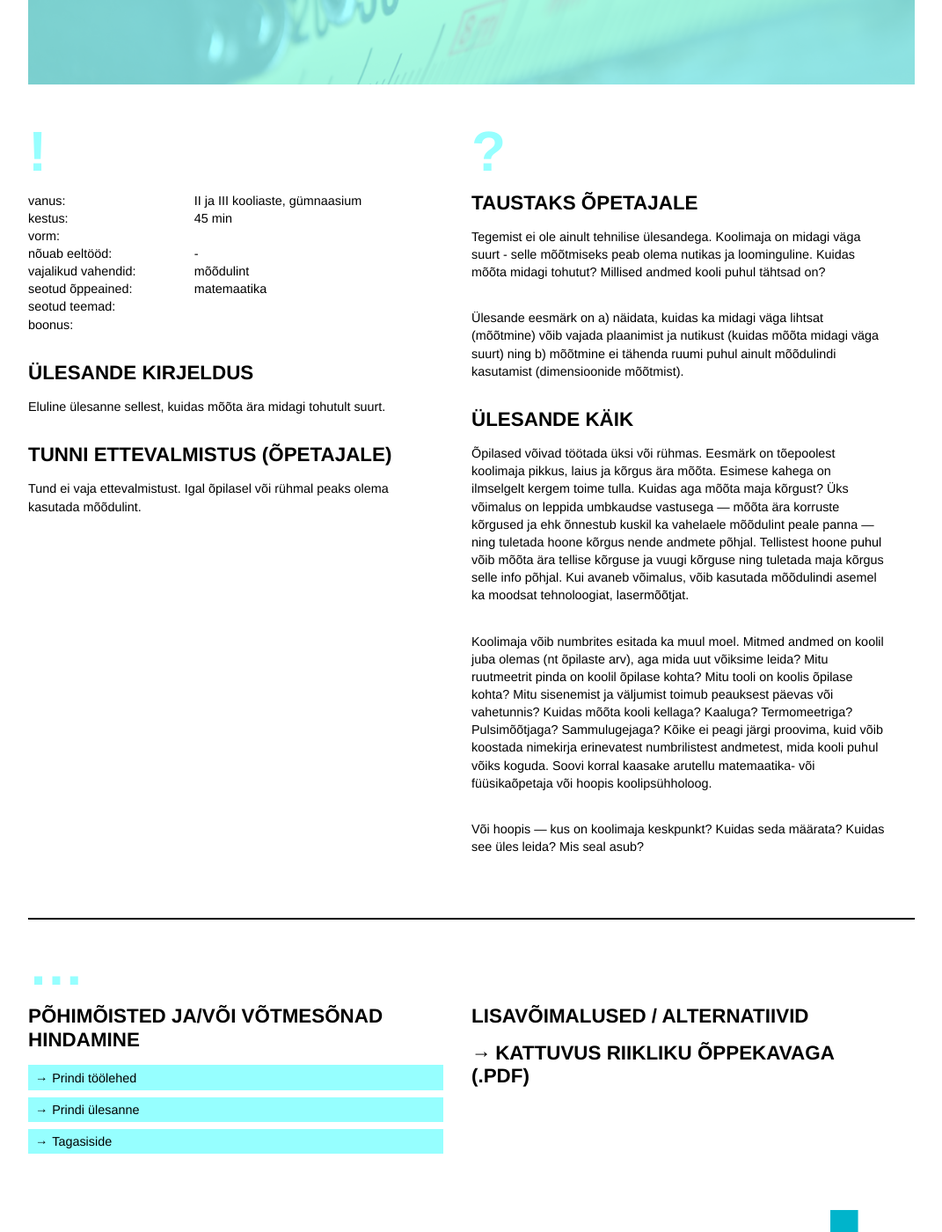
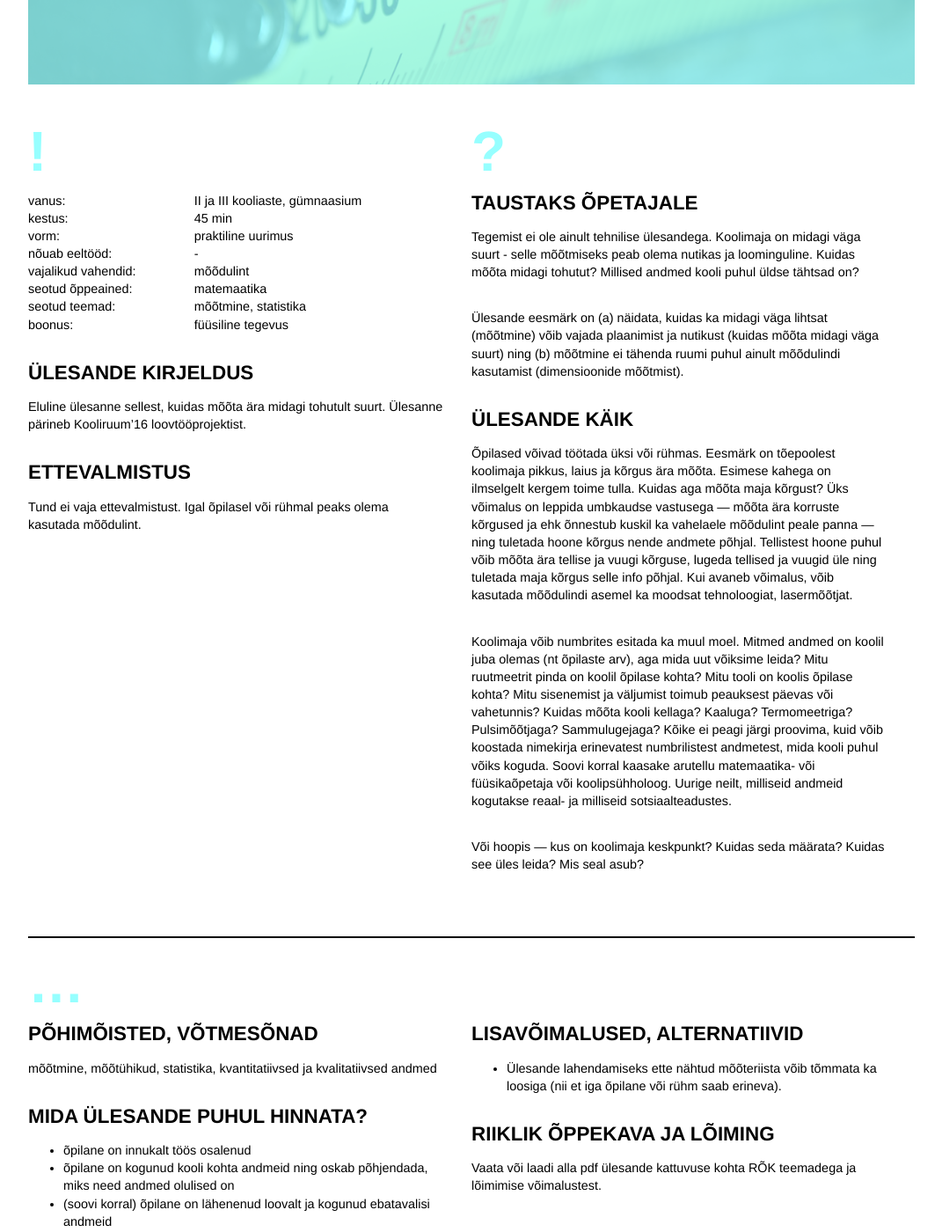
Before and after one commit to ruumiharidus/ruumiharidus.github.io, a Jekyll site: the page built from _posts/2015-11-30-suurushullus.md, in a window 1280 px wide and 1400 px high, scrolled down 698 px. Shown: the whole window at 88% size, without its empty margins (104-1175 px from the left). Built offline with Jekyll 4.4.1, drawn with Linux system fonts in a browser that asks for light colours; nearby versions of some CDN libraries; some of the changed text lies outside the part shown.

Commit message:
Updated 2015-11-30-suurushullus.md

```diff
--- a/_posts/2015-11-30-suurushullus.md
+++ b/_posts/2015-11-30-suurushullus.md
@@ -7,22 +7,23 @@ image: /images/suurushullus.jpg
 
 
 
+
 <section class="section-bang">
 ### !
 
-vanus: 				|II ja III kooliaste, gümnaasium
-kestus: 			|45 min
-vorm: 				|
-nõuab eeltööd:		|-
-vajalikud vahendid:	|mõõdulint
-seotud õppeained:	|matemaatika
-seotud teemad:		|
-boonus:				|
+vanus: 				| II ja III kooliaste, gümnaasium
+kestus: 			| 45 min
+vorm: 				| praktiline uurimus
+nõuab eeltööd:		| -
+vajalikud vahendid:	| mõõdulint
+seotud õppeained:	| matemaatika
+seotud teemad:		| mõõtmine, statistika
+boonus:				| füüsiline tegevus
 
 #### Ülesande kirjeldus
-Eluline ülesanne sellest, kuidas mõõta ära midagi tohutult suurt.
+Eluline ülesanne sellest, kuidas mõõta ära midagi tohutult suurt. Ülesanne pärineb Kooliruum’16 loovtööprojektist.
 
-#### Tunni ettevalmistus (õpetajale)
+#### Ettevalmistus
 Tund ei vaja ettevalmistust. Igal õpilasel või rühmal peaks olema kasutada mõõdulint.
 
 </section>
@@ -31,14 +32,14 @@ Tund ei vaja ettevalmistust. Igal õpilasel või rühmal peaks olema kasutada m
 ### ?
 
 #### Taustaks õpetajale
-Tegemist ei ole ainult tehnilise ülesandega. Koolimaja on midagi väga suurt - selle mõõtmiseks peab olema nutikas ja loominguline. Kuidas mõõta midagi tohutut? Millised andmed kooli puhul tähtsad on?
+Tegemist ei ole ainult tehnilise ülesandega. Koolimaja on midagi väga suurt - selle mõõtmiseks peab olema nutikas ja loominguline. Kuidas mõõta midagi tohutut? Millised andmed kooli puhul üldse tähtsad on?
 
-Ülesande eesmärk on a) näidata, kuidas ka midagi väga lihtsat (mõõtmine) võib vajada plaanimist ja nutikust (kuidas mõõta midagi väga suurt) ning b) mõõtmine ei tähenda ruumi puhul ainult mõõdulindi kasutamist (dimensioonide mõõtmist).
+Ülesande eesmärk on (a) näidata, kuidas ka midagi väga lihtsat (mõõtmine) võib vajada plaanimist ja nutikust (kuidas mõõta midagi väga suurt) ning (b) mõõtmine ei tähenda ruumi puhul ainult mõõdulindi kasutamist (dimensioonide mõõtmist).
 
 #### Ülesande käik
-Õpilased võivad töötada üksi või rühmas. Eesmärk on tõepoolest koolimaja pikkus, laius ja kõrgus ära mõõta. Esimese kahega on ilmselgelt kergem toime tulla. Kuidas aga mõõta maja kõrgust? Üks võimalus on leppida umbkaudse vastusega — mõõta ära korruste kõrgused ja ehk õnnestub kuskil ka vahelaele mõõdulint peale panna — ning tuletada hoone kõrgus nende andmete põhjal. Tellistest hoone puhul võib mõõta ära tellise kõrguse ja vuugi kõrguse ning tuletada maja kõrgus selle info põhjal. Kui avaneb võimalus, võib kasutada mõõdulindi asemel ka moodsat tehnoloogiat, lasermõõtjat.
+Õpilased võivad töötada üksi või rühmas. Eesmärk on tõepoolest koolimaja pikkus, laius ja kõrgus ära mõõta. Esimese kahega on ilmselgelt kergem toime tulla. Kuidas aga mõõta maja kõrgust? Üks võimalus on leppida umbkaudse vastusega — mõõta ära korruste kõrgused ja ehk õnnestub kuskil ka vahelaele mõõdulint peale panna — ning tuletada hoone kõrgus nende andmete põhjal. Tellistest hoone puhul võib mõõta ära tellise ja vuugi kõrguse, lugeda tellised ja vuugid üle ning tuletada maja kõrgus selle info põhjal. Kui avaneb võimalus, võib kasutada mõõdulindi asemel ka moodsat tehnoloogiat, lasermõõtjat.
 
-Koolimaja võib numbrites esitada ka muul moel. Mitmed andmed on koolil juba olemas (nt õpilaste arv), aga mida uut võiksime leida? Mitu ruutmeetrit pinda on koolil õpilase kohta? Mitu tooli on koolis õpilase kohta? Mitu sisenemist ja väljumist toimub peauksest päevas või vahetunnis? Kuidas mõõta kooli kellaga? Kaaluga? Termomeetriga? Pulsimõõtjaga? Sammulugejaga? Kõike ei peagi järgi proovima, kuid võib koostada nimekirja erinevatest numbrilistest andmetest, mida kooli puhul võiks koguda. Soovi korral kaasake arutellu matemaatika- või füüsikaõpetaja või hoopis koolipsühholoog.
+Koolimaja võib numbrites esitada ka muul moel. Mitmed andmed on koolil juba olemas (nt õpilaste arv), aga mida uut võiksime leida? Mitu ruutmeetrit pinda on koolil õpilase kohta? Mitu tooli on koolis õpilase kohta? Mitu sisenemist ja väljumist toimub peauksest päevas või vahetunnis? Kuidas mõõta kooli kellaga? Kaaluga? Termomeetriga? Pulsimõõtjaga? Sammulugejaga? Kõike ei peagi järgi proovima, kuid võib koostada nimekirja erinevatest numbrilistest andmetest, mida kooli puhul võiks koguda. Soovi korral kaasake arutellu matemaatika- või füüsikaõpetaja või koolipsühholoog. Uurige neilt, milliseid andmeid kogutakse reaal- ja milliseid sotsiaalteadustes.
 
 Või hoopis — kus on koolimaja keskpunkt? Kuidas seda määrata? Kuidas see üles leida? Mis seal asub?
 
@@ -49,13 +50,16 @@ Või hoopis — kus on koolimaja keskpunkt? Kuidas seda määrata? Kuidas see ü
 <section class="section-dots">
 ### ...
 
-#### Põhimõisted ja/või võtmesõnad
+#### Põhimõisted, võtmesõnad
+mõõtmine, mõõtühikud, statistika, kvantitatiivsed ja kvalitatiivsed andmed
 
+#### Mida ülesande puhul hinnata?
 
-#### Hindamine
++ õpilane on innukalt töös osalenud
++ õpilane on kogunud kooli kohta andmeid ning oskab põhjendada, miks need andmed olulised on
++ (soovi korral) õpilane on lähenenud loovalt ja kogunud ebatavalisi andmeid
++ (soovi korral) õpilane on andmeid töödelnud: esitanud need graafiliselt, tuletanud neist lisainfot
 
-
-[Prindi töölehed]({{ site.baseurl }}/assets/documents/hello.pdf)
 [Prindi ülesanne](){:class='do-print'}
 [Tagasiside]({{ site.baseurl }}/assets/documents/hello.pdf)
 </section>
@@ -64,8 +68,11 @@ Või hoopis — kus on koolimaja keskpunkt? Kuidas seda määrata? Kuidas see ü
 <section class="section-background">
 ### ...
 
-#### Lisavõimalused / alternatiivid
+#### Lisavõimalused, alternatiivid
 
++ Ülesande lahendamiseks ette nähtud mõõteriista võib tõmmata ka loosiga (nii et iga õpilane või rühm saab erineva).
 
-[Kattuvus riikliku õppekavaga (.pdf)]({{ site.baseurl }}/assets/documents/hello.pdf){:class='national-pdf'}
+#### Riiklik õppekava ja lõiming
+Vaata või laadi alla pdf ülesande kattuvuse kohta RÕK teemadega ja lõimimise võimalustest.
+
 </section>
```
